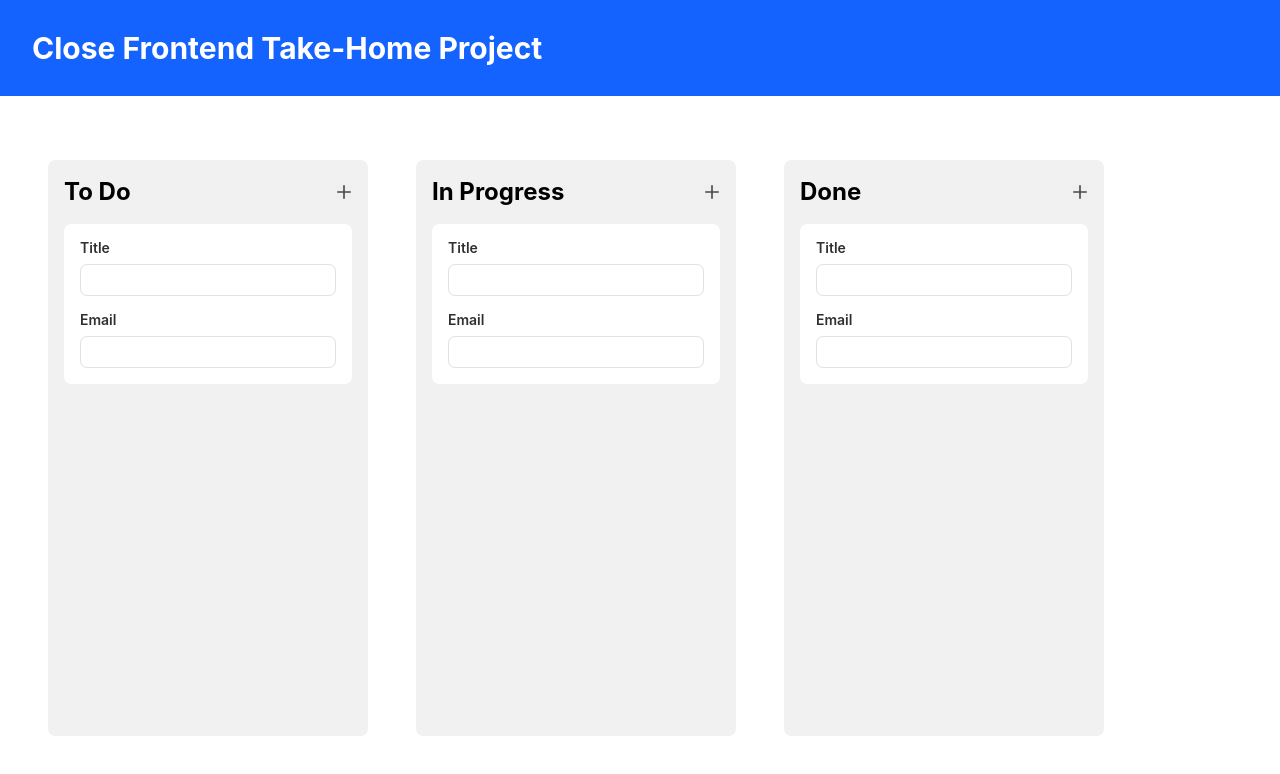
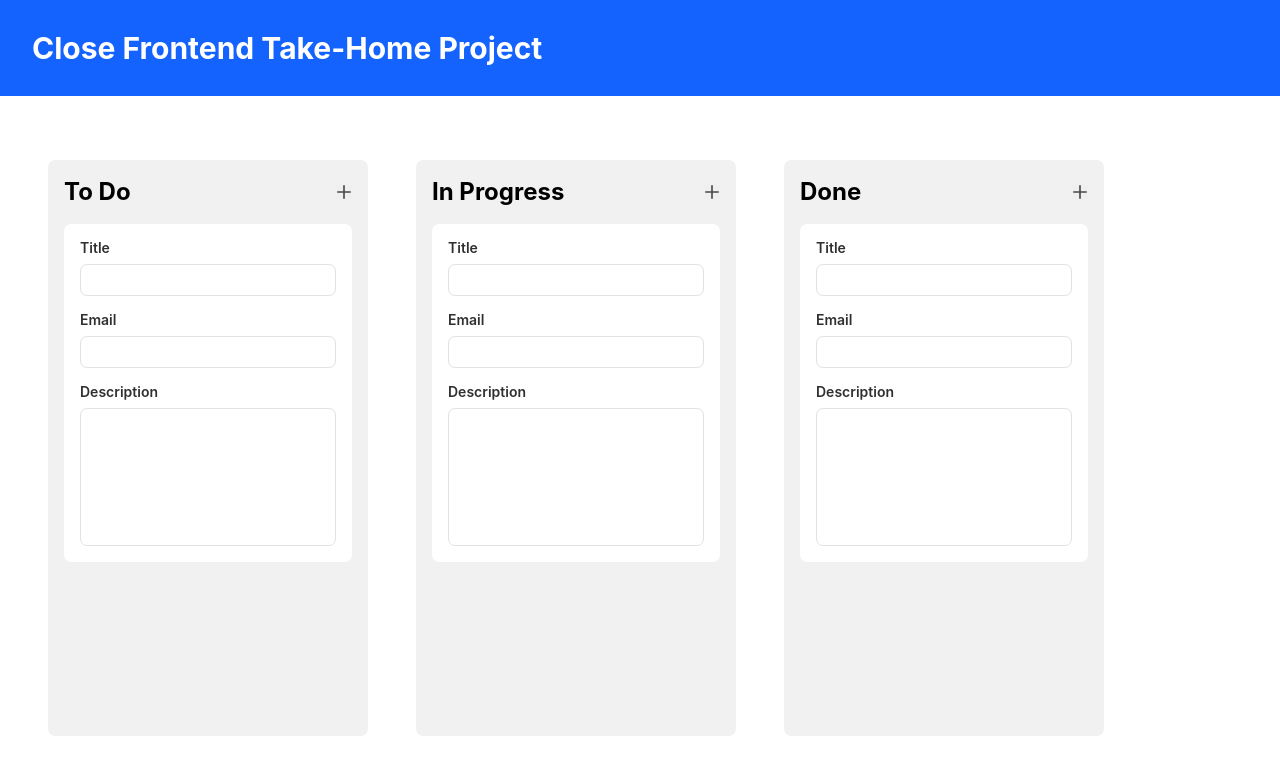
Before and after one commit to ACHEZ9/react-kanban, a React (Create React App) app: page / in a window 1280 px wide. Shown: the top 774 px of the page. Built offline with nearby package versions, Linux system fonts and the light colour scheme.

Commit message:
Add TextArea Component. Update TaskForm with description field.

```diff
--- /dev/null
+++ b/src/components/inputs/TextArea.tsx
@@ -0,0 +1,15 @@
+import styled from 'styled-components';
+import { StyledInput } from './TextInput';
+
+type TextAreaProps = {} & React.TextareaHTMLAttributes<HTMLTextAreaElement>;
+
+const StyledTextArea = styled(StyledInput).attrs({
+  as: 'textarea',
+})`
+  resize: none;
+  height: auto;
+`;
+
+export default function TextArea({ ...textAreaAttributes }: TextAreaProps) {
+  return <StyledTextArea {...textAreaAttributes} />;
+}
--- a/src/components/inputs/TextInput.tsx
+++ b/src/components/inputs/TextInput.tsx
@@ -2,7 +2,7 @@ import styled from 'styled-components';
 
 type TextInputProps = {} & React.InputHTMLAttributes<HTMLInputElement>;
 
-const StyledInput = styled.input<TextInputProps>`
+export const StyledInput = styled.input<TextInputProps>`
   height: 2rem;
   padding: 0.5rem 1rem;
 
--- a/src/components/screens/Board/Task/TaskForm.tsx
+++ b/src/components/screens/Board/Task/TaskForm.tsx
@@ -1,3 +1,4 @@
+import TextArea from 'components/inputs/TextArea';
 import TextInput from 'components/inputs/TextInput';
 import Card from 'components/layout/Card/Card';
 import FormField from 'components/layout/Form/FormField';
@@ -19,18 +20,9 @@ export default function TaskForm() {
         <FormField label="Email" labelFor="email">
           <TextInput id="email" name="Email" type="email" />
         </FormField>
-        {/* <label>
-          <span>Title</span>
-          <input name="title" />
-        </label>
-        <label>
-          <span>Email</span>
-          <input name="email" />
-        </label>
-        <label>
-          <span>Description</span>
-          <textarea name="email" />
-        </label> */}
+        <FormField label="Description" labelFor="description">
+          <TextArea id="description" name="Description" rows={8} />
+        </FormField>
         {/* <div>
           <Button type="button">Cancel</Button>
           <Button type="submit">Save task</Button>
```
